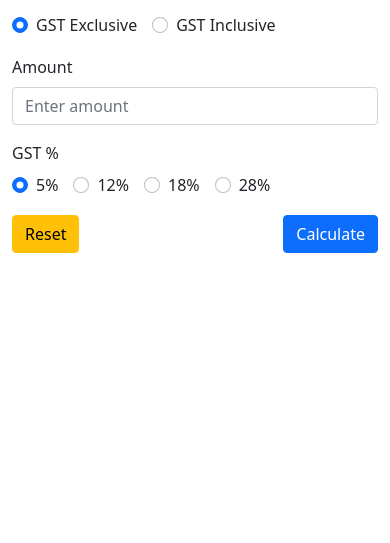
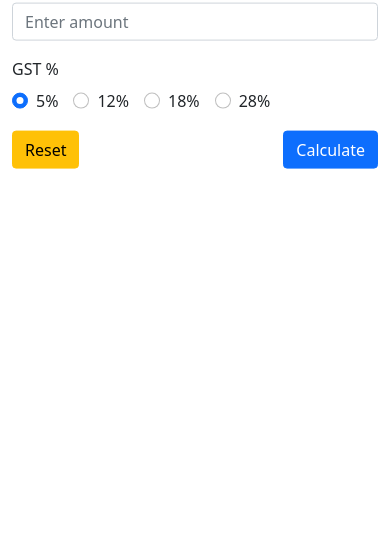
Before and after one commit to ankitdubey1902/GSTCalc, a plain HTML site: page index.html in a window 390 px wide. Shown: the part 301-844 px from the top of the page. Drawn offline with nearby package versions, Linux system fonts and the light colour scheme.

```diff
--- a/index.html
+++ b/index.html
@@ -16,24 +16,26 @@
       body {
         height: 100%;
       }
+      .h-align {
+        width: 100%;
+        height: 50vh;
+        position: relative;
+        top: -50%;
+        transform: translateY(50%);
+      }
       @media screen and (max-width: 768px) {
         .w-25 {
           width: 100% !important;
+        }
+        .h-align{
+          transform: translateY(30%);
         }
       }
     </style>
     <title>GST calculator</title>
   </head>
   <body>
-    <div
-      style="
-        width: 100%;
-        height: 50vh;
-        position: relative;
-        top: -50%;
-        transform: translateY(50%);
-      "
-    >
+    <div class="h-align">
       <div class="container w-25 mx-auto">
         <form>
           <div class="mb-3">
```
